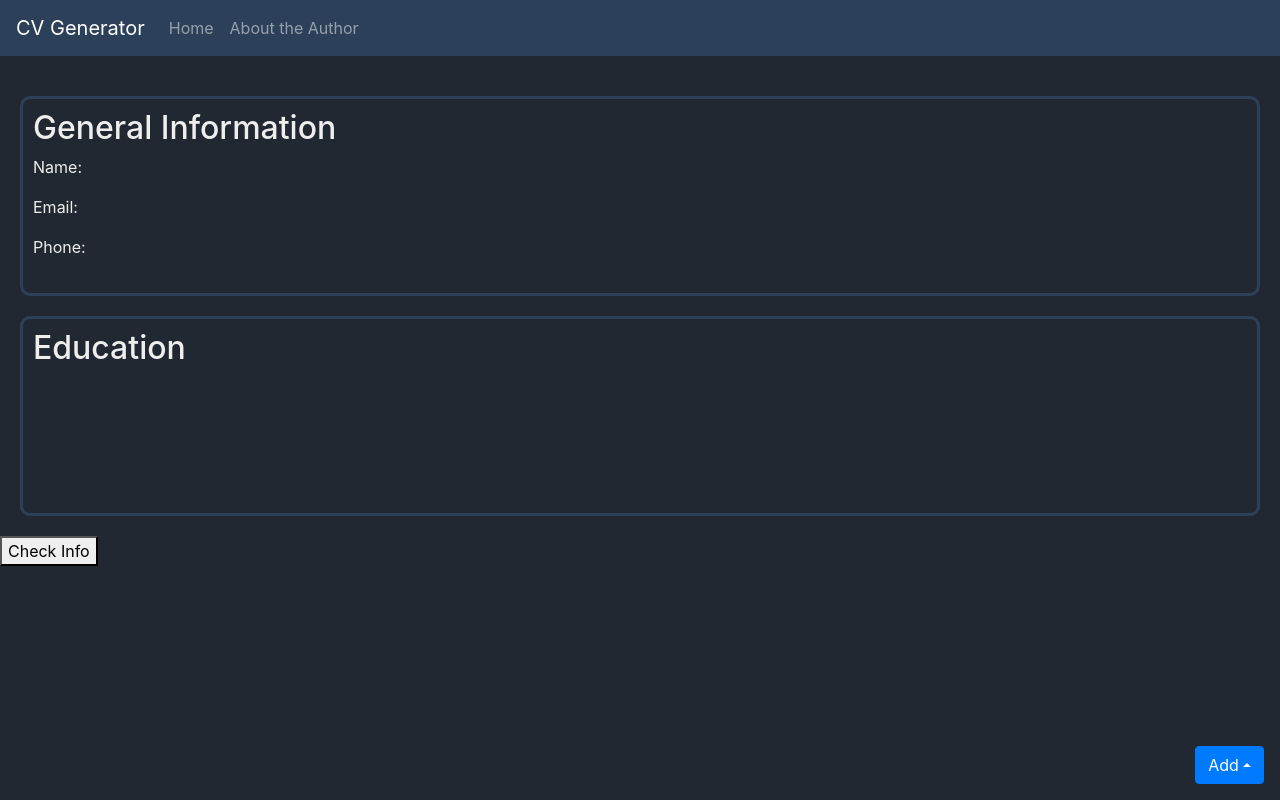
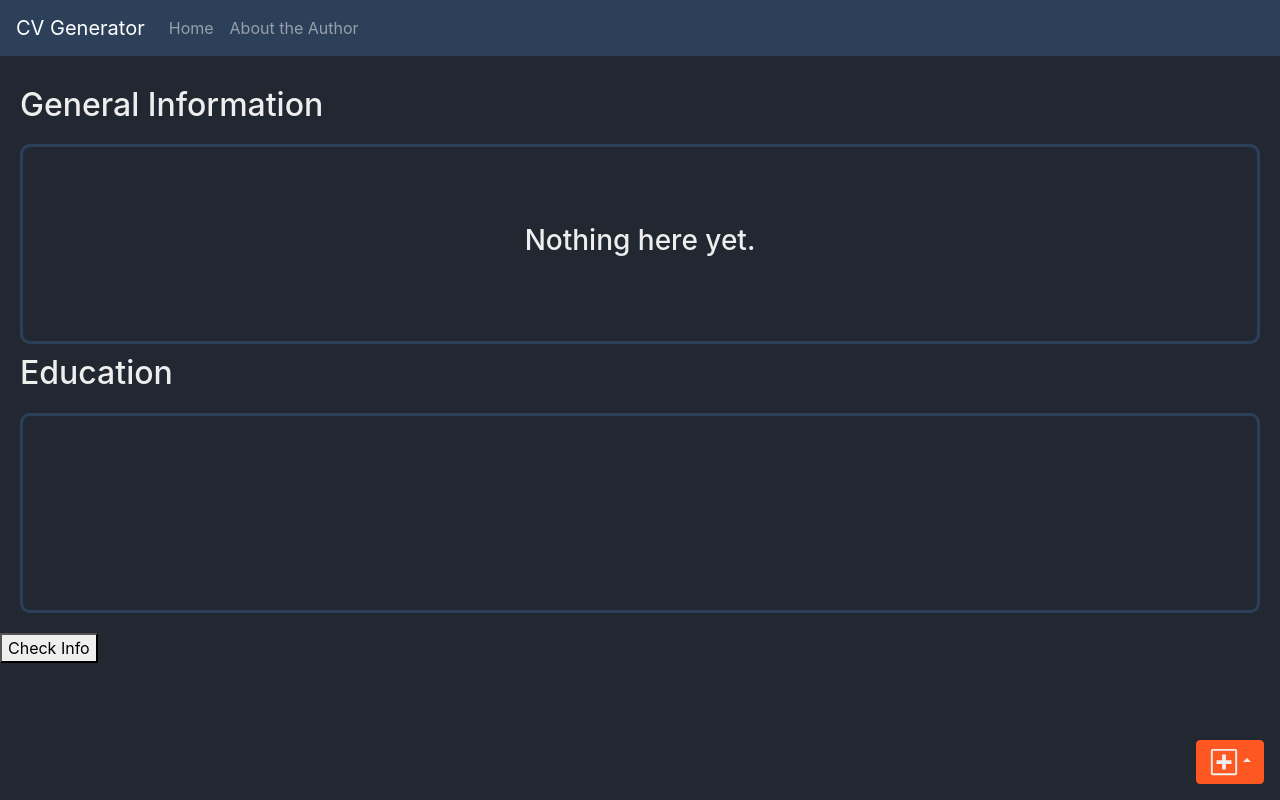
Before and after one commit to ketionor/cv-app-react, a React (Create React App) app: page / in a window 1280 px wide. Built offline with nearby package versions, Linux system fonts and the light colour scheme.

Commit message:
still more styling

```diff
--- a/src/App.css
+++ b/src/App.css
@@ -1,6 +1,17 @@
 body {
   background-color: #222831;
   color: #eeeeee !important;
+}
+
+h2 {
+  margin-top: 10px;
+}
+
+.nothing-here {
+  display: flex;
+  justify-content: center;
+  align-items: center;
+  height: 100%;
 }
 
 .home-container {
@@ -10,6 +21,12 @@ body {
 .navbar-dark {
   background-color: #2d4059;
   color: #eeeeee;
+}
+
+.btn-highlight {
+  color: #eeeeee;
+  background-color: #ff5722;
+  border-color: #ff5722;
 }
 
 .info-container, .education-info-container, .general-info-container {
@@ -24,6 +41,12 @@ body {
   margin-top: 20px;
   display: flex;
   flex-wrap: wrap;
+}
+
+.general-info-container {
+  display: flex;
+  align-items: center;
+  padding: 30px;
 }
 
 .school {
--- a/src/App.sass
+++ b/src/App.sass
@@ -7,16 +7,30 @@ body
     background-color: #222831
     color: #eeeeee !important
 
-@mixin flex
+@mixin flex-center
     display: flex
-    flex-direction: column
+    justify-content: center
+    align-items: center
+    height: 100%
+
+h2
+    margin-top: 10px
+
+.nothing-here
+    @include flex-center
 
 .home-container
     padding: 20px
 
+//custom variants
 .navbar-dark
     background-color: $dark-secondary
     color: $text-primary
+
+.btn-highlight
+    color: $text-primary
+    background-color: $highlight
+    border-color: $highlight
 
 // info containers
 .info-container
@@ -34,6 +48,9 @@ body
 
 .general-info-container
     @extend .info-container
+    display: flex
+    align-items: center
+    padding: 30px
 
 .school
     margin: 10px
--- a/src/components/Education/EducationInfo.js
+++ b/src/components/Education/EducationInfo.js
@@ -6,8 +6,6 @@ import { useState } from "react";
 const EducationInfo = ({ props }) => {
   return (
     <Container fluid className="education-info-container">
-      <h2>Education</h2>
-
       <EducationInfoForm props={props} />
       <EducationInfoDisplay
         masterInfo={props.masterInfo.education}
--- a/src/components/General/GeneralInfo.js
+++ b/src/components/General/GeneralInfo.js
@@ -4,10 +4,26 @@ import Container from "react-bootstrap/Container";
 import GeneralInfoDisplay from "./GeneralInfoDisplay";
 
 const GeneralInfo = ({ props }) => {
+  const checkInfo = () => {
+    return Object.keys(props.masterInfo.general).length === 0;
+  };
+
+  const assignContainerClass = () => {
+    if (checkInfo()) {
+      return "general-info-container nothing-here";
+    } else {
+      return "general-info-container";
+    }
+  };
+
   return (
-    <Container fluid className="general-info-container">
-      <h2>General Information</h2>
-      <GeneralInfoDisplay masterInfo={props.masterInfo.general} />
+    <Container fluid className={assignContainerClass()}>
+      {checkInfo() ? (
+        <h3>Nothing here yet.</h3>
+      ) : (
+        <GeneralInfoDisplay masterInfo={props.masterInfo.general} />
+      )}
+
       <GeneralInfoForm props={props} />
     </Container>
   );
--- a/src/components/General/GeneralInfoDisplay.js
+++ b/src/components/General/GeneralInfoDisplay.js
@@ -1,9 +1,15 @@
+import Container from "react-bootstrap/Container";
+
 const GeneralInfoDisplay = ({ masterInfo }) => {
   return (
     <div>
-      <p>Name: {masterInfo.name}</p>
-      <p>Email: {masterInfo.email}</p>
-      <p>Phone: {masterInfo.phone}</p>
+      <h3>{masterInfo.name}</h3>
+      <p>
+        <strong>Email:</strong> {masterInfo.email}
+      </p>
+      <p>
+        <strong>Phone:</strong> {masterInfo.phone}
+      </p>
     </div>
   );
 };
--- a/src/components/Home.js
+++ b/src/components/Home.js
@@ -2,16 +2,19 @@ import GeneralInfo from "./General/GeneralInfo";
 import EducationInfo from "./Education/EducationInfo";
 import DropdownButton from "react-bootstrap/DropdownButton";
 import Dropdown from "react-bootstrap/Dropdown";
+import { GoDiffAdded } from "react-icons/go";
 
 const Home = ({ props }) => {
   return (
     <div className="home-container">
+      <h2>General Information</h2>
       <GeneralInfo props={props} />
+      <h2>Education</h2>
       <EducationInfo props={props} />
       <DropdownButton
         drop="up"
-        variant="primary"
-        title="Add"
+        variant="highlight"
+        title={<GoDiffAdded style={{ width: 30, height: 30 }} />}
         className="add-button"
       >
         <Dropdown.Item onClick={props.toggleGenModal}>General</Dropdown.Item>
```
Also changed, not shown: 1 other file (tests, documents, lock files or other folders).
